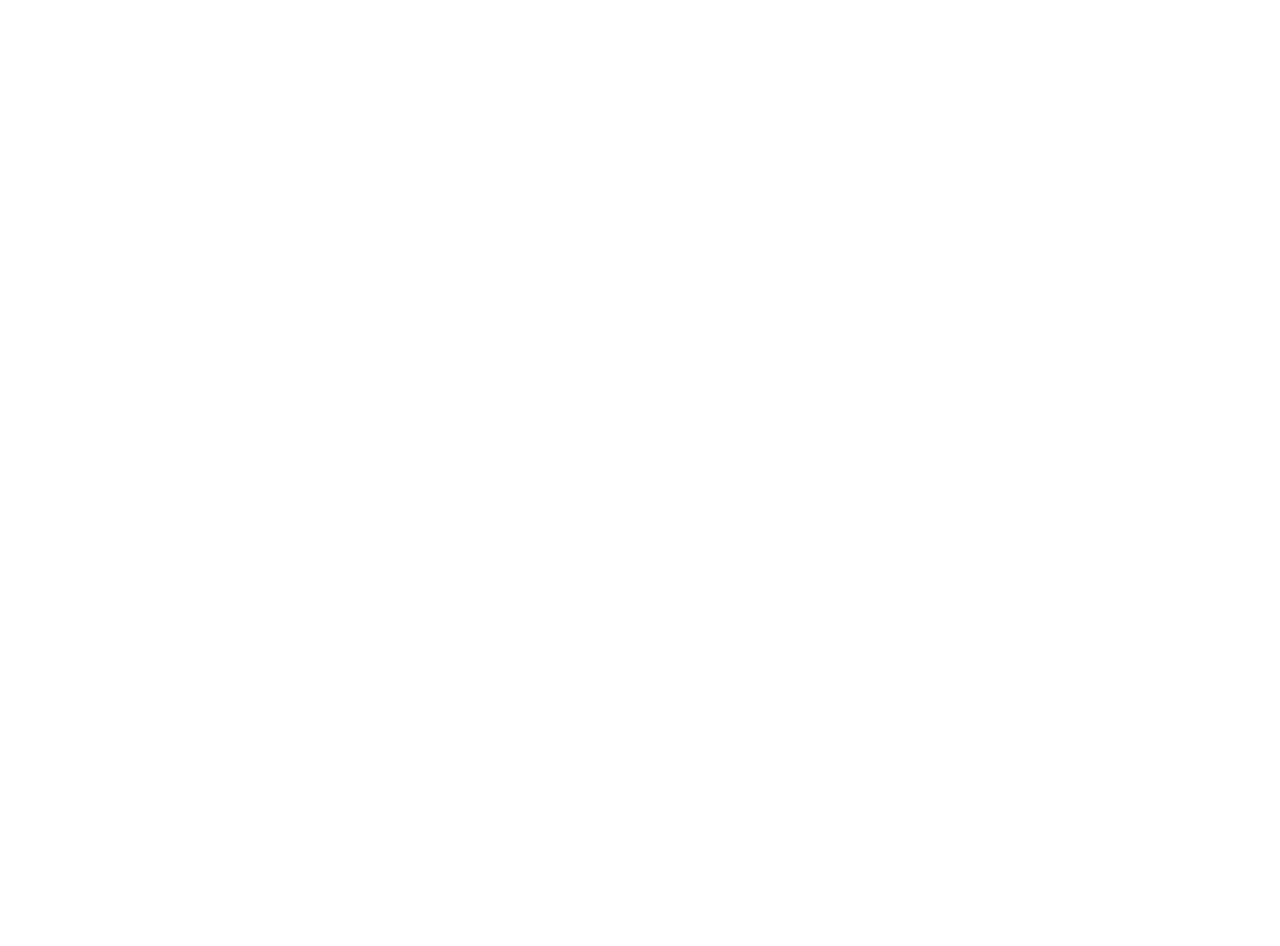
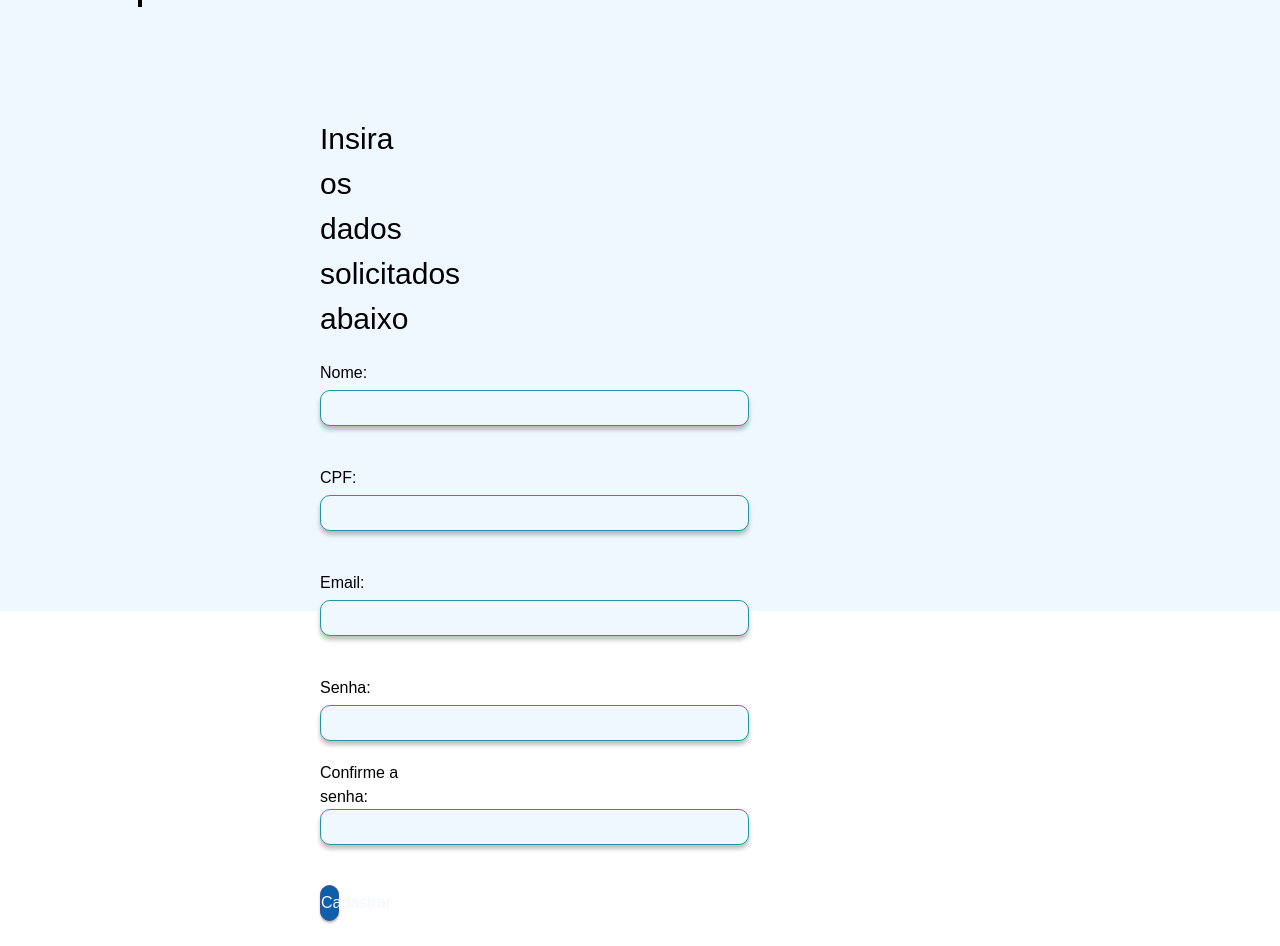
Before and after one commit to GabrielFDevelop/DevJobs, a Next.js app in the folder devJobs/: page /cadastro in a window 1280 px wide. Before the commit this address had no page. Shown: the part 245-1191 px from the top of the page. Before the commit the page ends 800 px from the top, so only its background shows below. Built offline with nearby package versions, Linux system fonts and the light colour scheme.

Commit message:
Implementações na tela de Cadastro.

```diff
--- /dev/null
+++ b/devJobs/src/app/cadastro/cadastro.module.css
@@ -0,0 +1,113 @@
+.bodyCadastro{
+    display: flex;
+    width: 100%;
+    height: 100vh;
+    flex-direction: column;
+    margin: 0;
+    padding: 0;
+    background-color: #f0f8ff;
+
+    .topCadastro{
+        display: flex;
+        align-items: center;
+        justify-content: center;
+        .titleCadastro{
+            font-size: 45px;
+            margin: 70px 0 0 0;
+        }
+    }
+
+    .boxCadastro{
+        display: flex;
+        flex-direction: column;
+        margin:  100px 55rem 0 20rem;
+
+        .titleCadastroForm{
+            font-size: 30px;
+            margin: 0 0 20px 0;
+        }
+
+        .formCadastro{
+            display: flex;
+            flex-direction: column;
+            gap: 20px;
+
+            .inputNome{
+                margin: 5px 0 20px 0;
+                padding: 5px 200px 5px 20px;
+                border: solid 1px rgb(37, 147, 161);
+                border-radius: 10px;
+                box-shadow: 0px 4px 4px rgba(0, 0, 0, 0.25);
+                background-color: aliceblue;
+            }
+
+            .inputCpf{
+                margin: 5px 0 20px 0;
+                padding: 5px 200px 5px 20px;
+                border: solid 1px rgb(37, 147, 161);
+                border-radius: 10px;
+                box-shadow: 0px 4px 4px rgba(0, 0, 0, 0.25);
+                background-color: aliceblue;
+            }
+
+            .inputEmail{
+                margin: 5px 0 20px 0;
+                padding: 5px 200px 5px 20px;
+                border: solid 1px rgb(37, 147, 161);
+                border-radius: 10px;
+                box-shadow: 0px 4px 4px rgba(0, 0, 0, 0.25);
+                background-color: aliceblue;
+            }
+
+            .inputSenha{
+                margin: 5px 0 0 0;
+                padding: 5px 200px 5px 20px;
+                border: solid 1px rgb(37, 147, 161);
+                border-radius: 10px;
+                box-shadow: 0px 4px 4px rgba(0, 0, 0, 0.25);
+                background-color: aliceblue;
+            }
+
+            .inputConfirmaSenha{
+                margin: 0 0 10px 0;
+                padding: 5px 200px 5px 20px;
+                border: solid 1px rgb(37, 147, 161);
+                border-radius: 10px;
+                box-shadow: 0px 4px 4px rgba(0, 0, 0, 0.25);
+                background-color: aliceblue;
+            }
+
+            .buttonCadastro{
+                margin: 10px 3.8rem 0 0;
+                padding: 5px 0px 5px 0px;
+                border: solid 1px rgb(56, 81, 151);
+                background-color: rgb(13, 95, 172);
+                color: aliceblue;
+                border-radius: 10px;
+                box-shadow: 0px 2px 2px rgba(0, 0, 0, 0.25);
+            }
+        }
+    }
+
+    .boxRedirectLogin{
+        gap: 20px;
+        display: flex;
+        flex-direction: column;
+        margin:  20px 0 100px 120px;
+
+        .textRedirectLogin{
+            font-size: 20px;
+        }
+
+        .buttonRedirectLogin{
+            text-align: center;
+            margin: 0 12rem 0 0;
+            padding: 5px 0px 5px 0px;
+            border: solid 1px rgb(56, 81, 151);
+            background-color: rgb(13, 95, 172);
+            color: aliceblue;
+            border-radius: 10px;
+            box-shadow: 0px 2px 2px rgba(0, 0, 0, 0.25);
+        }
+    }
+}
--- /dev/null
+++ b/devJobs/src/app/cadastro/page.tsx
@@ -0,0 +1,41 @@
+import style from './cadastro.module.css';
+
+export default async function telaCadastro() {
+    return (
+        <div className={style.bodyCadastro}>
+            <div className={style.topCadastro}>
+                <h1 className={style.titleCadastro}>Faça seu cadastro no nosso site para encontrar as vagas certas para você!</h1>
+            </div>
+            <div className={style.boxCadastro}>
+                <h1 className={style.titleCadastroForm}>Insira os dados solicitados abaixo</h1>
+                <form className={style.formCadastro}>
+                    <label>
+                        <p>Nome:</p>
+                        <input type='text' name='nome' className={style.inputNome}/>
+                    </label>
+                    <label>
+                        <p>CPF:</p>
+                        <input type='text' name='cpf' className={style.inputCpf}/>
+                    </label>
+                    <label>
+                        <p>Email:</p>
+                        <input type='email' name='email' className={style.inputEmail}/>
+                    </label>
+                    <label>
+                        <p>Senha:</p>
+                        <input type='password' name='senha' className={style.inputSenha}/>
+                    </label>
+                    <label>
+                        <p>Confirme a senha:</p>
+                        <input type='password' name='confirmeSenha' className={style.inputConfirmaSenha}/>
+                    </label>
+                    <button type='submit' name='buttonCadastro' className={style.buttonCadastro}>Cadastrar</button>
+                </form>
+                <div className={style.boxRedirectLogin}>
+                    <h2 className={style.textRedirectLogin}>Já tem uma conta?</h2>
+                    <a className={style.buttonRedirectLogin} href="/login">Faça login</a>
+                </div>
+            </div>
+        </div>
+    )
+}
```
